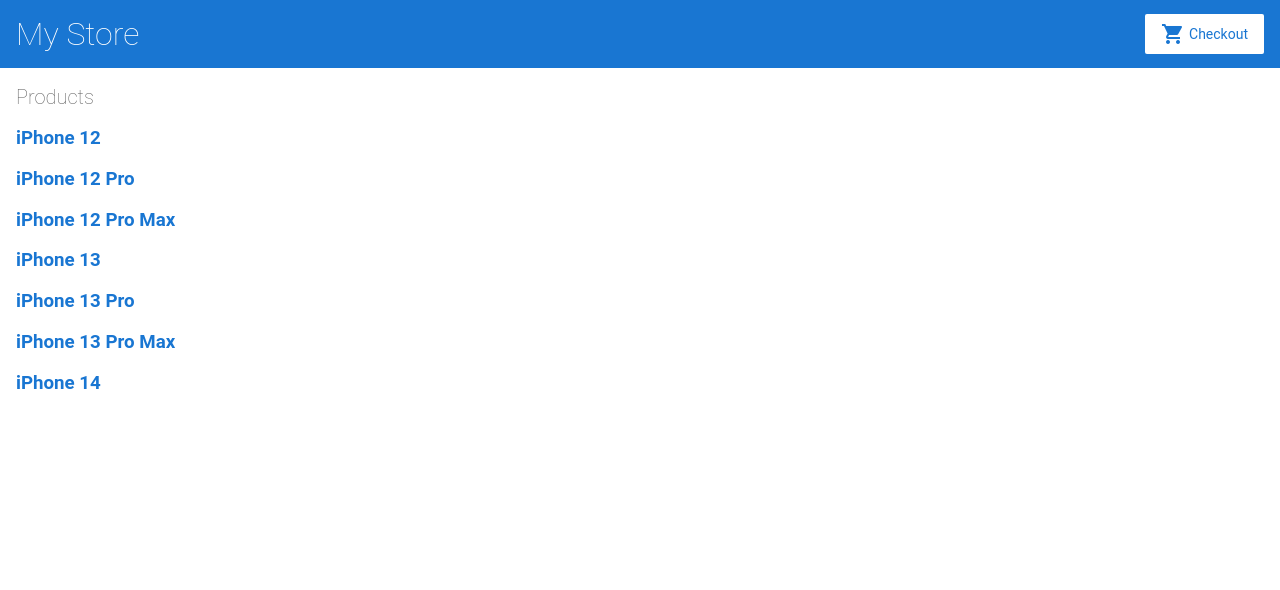
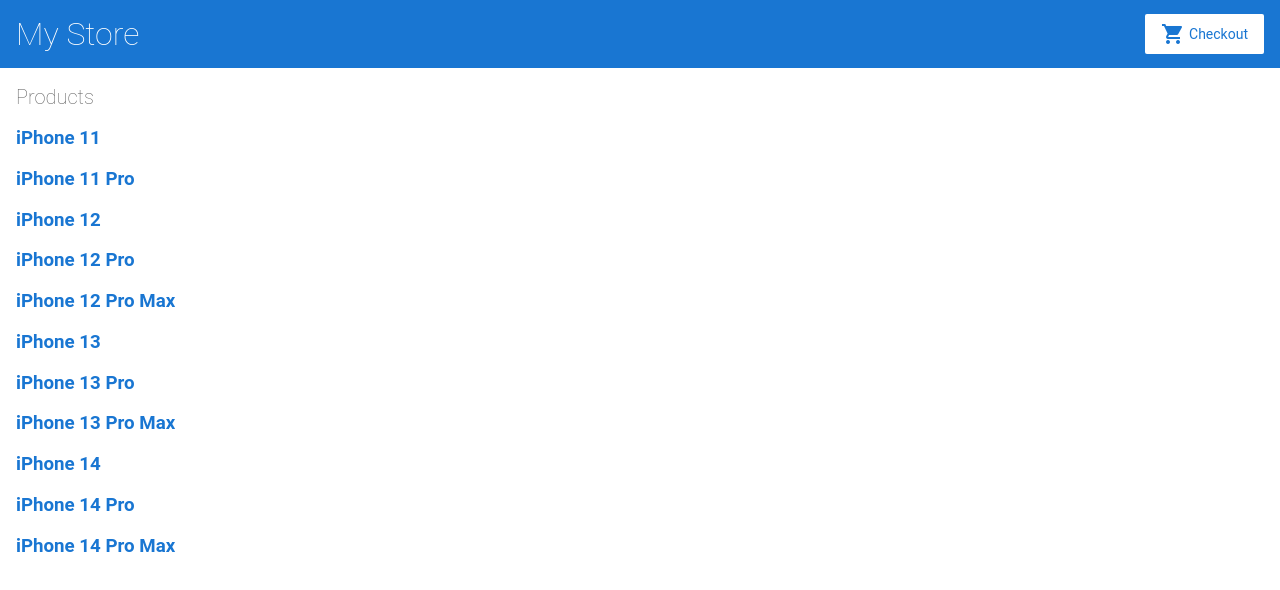
Before and after one commit to fergus03/Web-Dev, an Angular app in the folder lab4/: page / in a window 1280 px wide. Shown: the top 590 px of the page. Built offline with nearby package versions, Linux system fonts and the light colour scheme.

Commit message:
Update products.ts

```diff
--- a/lab4/src/app/products.ts
+++ b/lab4/src/app/products.ts
@@ -8,6 +8,24 @@ export interface Product {
 export const products = [
   {
     id: 1,
+    name: 'iPhone 11',
+    price: 296322,
+    rating: '4.8/5',
+    link: "https://kaspi.kz/shop/p/apple-iphone-11-128gb-slim-box-chernyi-100692388/?c=750000000#!/item",
+    image: "https://resources.cdn-kaspi.kz/shop/medias/sys_mas…1-128gb-slim-box-cernyj-100692388-1-Container.jpg",
+    description: "Смартфон Apple iPhone 11 128Gb Slim Box черный"
+  },
+  {
+    id: 2,
+    name: 'iPhone 11 Pro',
+    price: 599500,
+    rating: '4.9/5',
+    link: "https://kaspi.kz/shop/p/apple-iphone-11-pro-64gb-seryi-1005129/?c=750000000#!/item",
+    image: "https://resources.cdn-kaspi.kz/shop/medias/sys_mas…-iphone-11-pro-64gb-seryj-1005129-1-Container.jpg",
+    description: "Смартфон Apple iPhone 11 Pro 64Gb серый"
+  },
+  {
+    id: 3,
     name: 'iPhone 12',
     price: 323670,
     rating: '5/5',
@@ -16,7 +34,7 @@ export const products = [
     description: 'Смартфон Apple iPhone 12 64Gb черный'
   },
   {
-    id: 2,
+    id: 4,
     name: 'iPhone 12 Pro',
     price: 551000,
     rating: '4.8/5',
@@ -25,7 +43,7 @@ export const products = [
     description: 'Смартфон Apple iPhone 12 Pro 128Gb синий'
   },
   {
-    id: 3,
+    id: 5,
     name: 'iPhone 12 Pro Max',
     price: 666666,
     rating: '4.9/5',
@@ -34,7 +52,7 @@ export const products = [
     description: "Смартфон Apple iPhone 12 Pro Max 128Gb синий"
   },
   {
-    id: 4,
+    id: 6,
     name: 'iPhone 13',
     price: 384000,
     rating: '5/5',
@@ -43,7 +61,7 @@ export const products = [
     description: 'Смартфон Apple iPhone 13 128Gb черный'
   },
   {
-    id: 5,
+    id: 7,
     name: 'iPhone 13 Pro',
     price: 384000,
     rating: '5/5',
@@ -52,7 +70,7 @@ export const products = [
     description: "Смартфон Apple iPhone 13 128Gb черный"
   },
   {
-    id: 6,
+    id: 8,
     name: 'iPhone 13 Pro Max',
     price: 667130,
     rating: '5/5',
@@ -61,17 +79,31 @@ export const products = [
     description: "Смартфон Apple iPhone 13 Pro Max 128Gb зеленый"
   },
   {
-    id: 7,
+    id: 9,
     name: 'iPhone 14',
-    price: 299,
+    price: 558400,
     rating: '5/5',
     link:"https://kaspi.kz/shop/p/apple-iphone-14-128gb-goluboi-106363150/?c=750000000#!/item",
     image:'https://resources.cdn-kaspi.kz/shop/medias/sys_mas…630/apple-iphone-14-128gb-goluboj-106363150-1.jpg',
     description: 'Смартфон Apple iPhone 14 128Gb голубой'
   },
   {
-    id: 6,
-
+    id: 10,
+    name: 'iPhone 14 Pro',
+    price: 644206,
+    rating: '5/5',
+    link: "https://kaspi.kz/shop/p/apple-iphone-14-pro-256gb-fioletovyi-106363319/?c=750000000#!/item",
+    image: "https://resources.cdn-kaspi.kz/shop/medias/sys_mas…le-iphone-14-pro-128gb-fioletovyj-106363319-1.jpg",
+    description: "Смартфон Apple iPhone 14 Pro 256Gb фиолетовый"
+  },
+  {
+    id: 11,
+    name: 'iPhone 14 Pro Max',
+    price:701558,
+    rating: '4.8/5',
+    link: "https://kaspi.kz/shop/p/apple-iphone-14-pro-max-256gb-fioletovyi-106363342/?c=750000000#!/item",
+    image:"https://resources.cdn-kaspi.kz/shop/medias/sys_mas…phone-14-pro-max-128gb-fioletovyj-106363342-1.jpg",
+    description: "Смартфон Apple iPhone 14 Pro Max 256Gb фиолетовый"
   }
 ];
 
```
